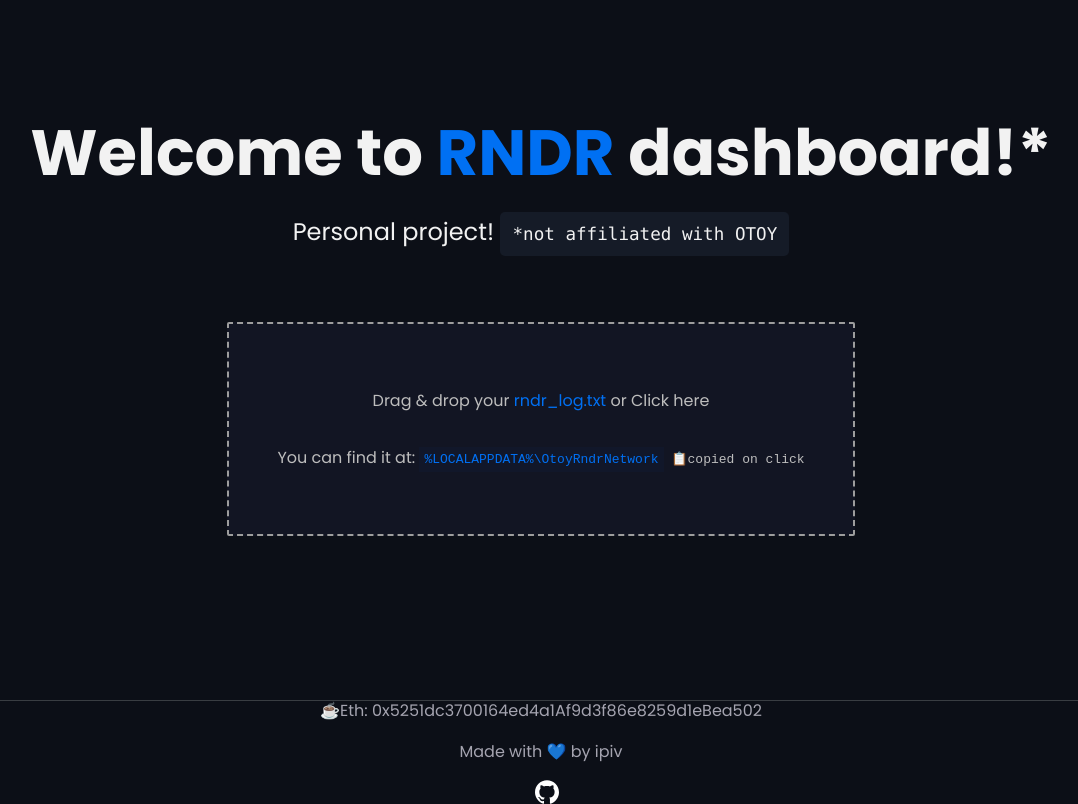
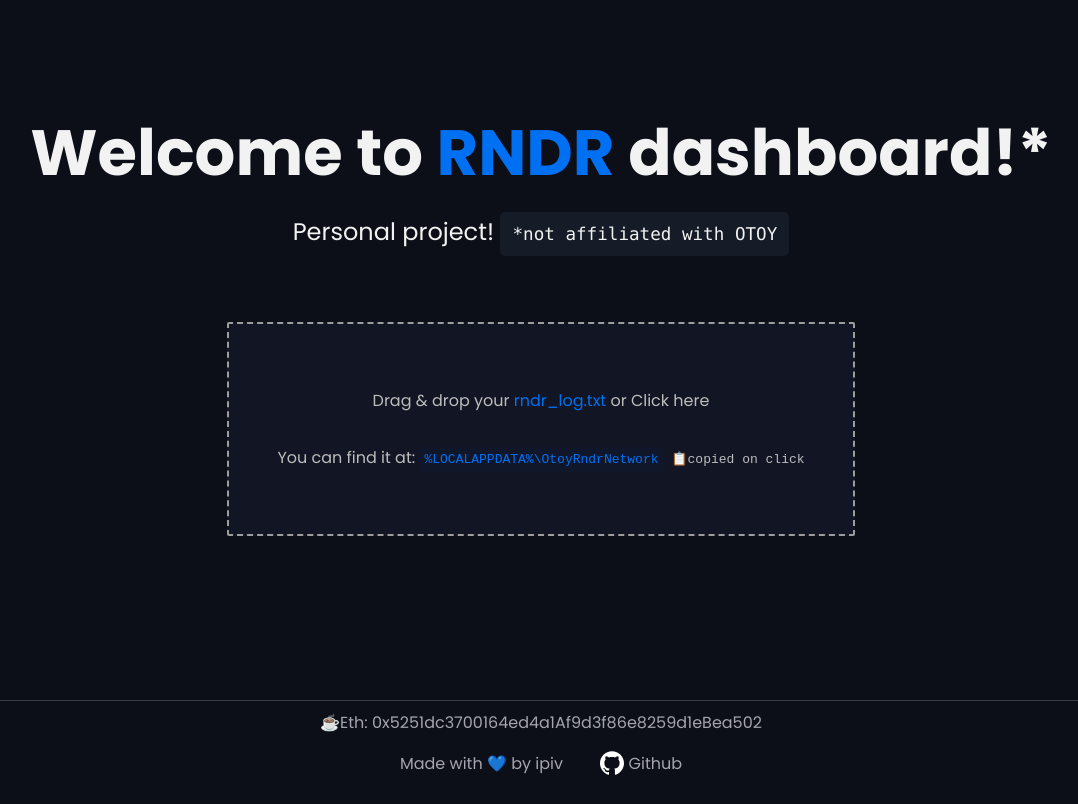
Before and after one commit to ipiv/rndr-dashboard, a Next.js app: page / in a window 1280 px wide. Shown: the whole page, without its empty margins (99-1177 px from the left). Built offline with nearby package versions, Linux system fonts and the light colour scheme.

Commit message:
footer links styling

```diff
--- a/pages/index.js
+++ b/pages/index.js
@@ -18,12 +18,12 @@
       <main className={styles.main}>
         <div>
           <h1 className={styles.title}>
-            Welcome to <a href="https://rendertoken.com/" target="_blank">RNDR</a> dashboard!*
+            Welcome to <a href="https://rendertoken.com/" target="_blank" rel="noopener noreferrer">RNDR</a> dashboard!*
           </h1>
 
           <p className={styles.description}>
             Personal project! {' '}
-            <code className={styles.code}>*not affiliated with <a href="https://home.otoy.com/" target="_blank">OTOY</a></code>
+            <code className={styles.code}>*not affiliated with <a href="https://home.otoy.com/" target="_blank" rel="noopener noreferrer">OTOY</a></code>
           </p>
         </div>
         { logData ?
@@ -35,16 +35,15 @@
 
       <footer className={styles.footer}>
         <div>☕Eth: 0x5251dc3700164ed4a1Af9d3f86e8259d1eBea502</div>
-        <a
-          href="https://twitter.com/ipivDev"
-          target="_blank"
-          rel="noopener noreferrer"
-        >
-          <p>Made with 💙 by ipiv</p>
-        </a>
-          {
-            <a href="https://github.com/ipiv/rndr-dashboard" target="_blank"><img src="/github.svg" alt="Github Logo" className={styles.logo}/></a>
-          }
+        <div className={styles.footerlinks}>
+          <a href="https://twitter.com/ipivDev" target="_blank" rel="noopener noreferrer">
+            <p>Made with 💙 by ipiv</p>
+          </a>
+          <a href="https://github.com/ipiv/rndr-dashboard" target="_blank" rel="noopener noreferrer" className={styles.github}>
+            <img src="/github.svg" alt="Github Logo"/>
+            <p>Github</p>
+          </a>
+        </div>
       </footer>
     </div>
   )
--- a/styles/Home.module.css
+++ b/styles/Home.module.css
@@ -27,11 +27,7 @@
   color: #a5a4b0;
 }
 
-.footer img {
-  margin-left: 0.7rem;
-}
-
-.footer a {
+.footerlinks {
   display: flex;
   justify-content: center;
   align-items: center;
@@ -112,8 +108,18 @@
   line-height: 1.5;
 }
 
-.logo {
+.github {
+  display: flex;
+  align-items: center;
+  margin-left: 2.3rem;
+}
+
+.github img {
   height: 1.5em;
+}
+
+.github p{
+  margin-left: 0.3rem;
 }
 
 .logview {
```
